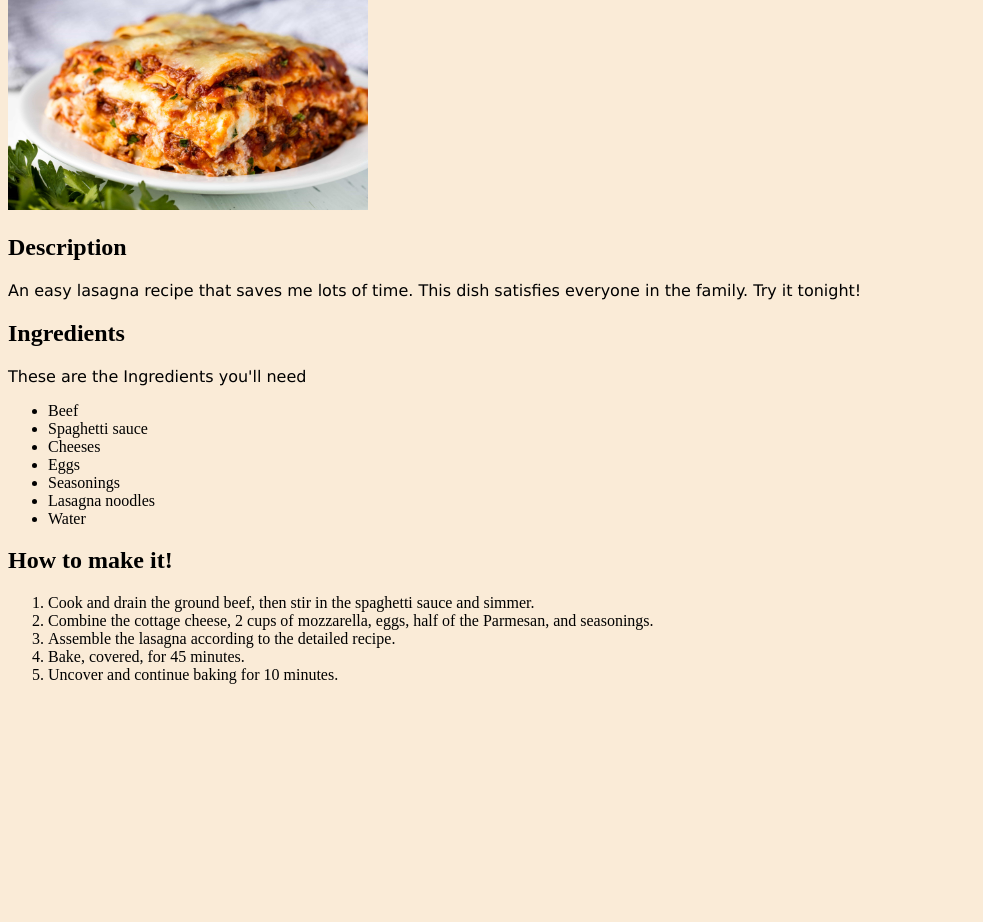
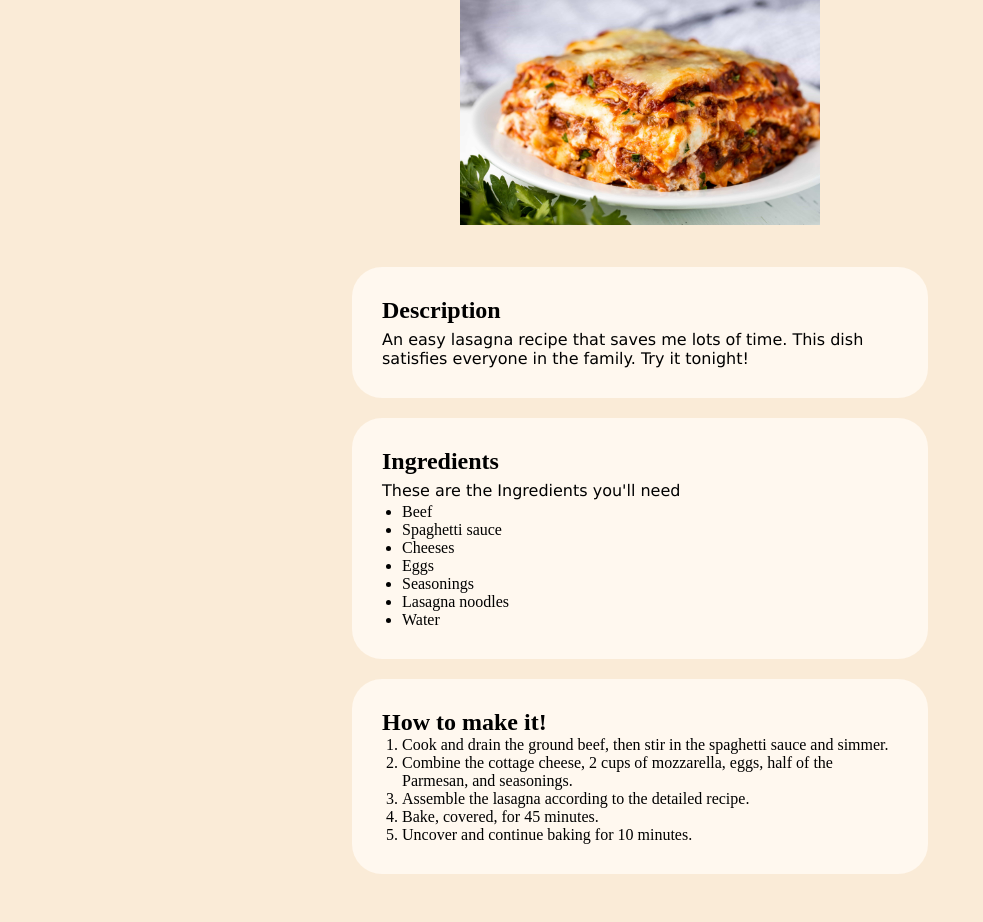
Before and after one commit to jsprTmbr/odin-recipes, a plain HTML site: page recipes/lasagna.html in a window 1280 px wide. Shown: the part 148-1070 px from the top of the page, without its empty margins (0-983 px from the left). Before the commit the page ends 848 px from the top, so only its background shows below. Drawn offline with Linux system fonts and the light colour scheme.

Commit message:
Add CSS to recipes, add div classes to htmls
Add div's and classes to the recipes html files,
on the style.css add every recipes style

```diff
--- a/recipes/lasagna.html
+++ b/recipes/lasagna.html
@@ -8,10 +8,15 @@
 </head>
 <body>
     <a href="../index.html">Recipes Page</a>
+    <div class="title">
         <h1>Lasagna</h1>
         <img src="../images/lasagna.jpg" alt="Picture of a plate of Lasagna" width="300">
+    </div>
+    <div class="description">
         <h2>Description</h2>
         <p>An easy lasagna recipe that saves me lots of time. This dish satisfies everyone in the family. Try it tonight!</p>
+    </div>
+    <div class="ingredients">
         <h2>Ingredients</h2>
         <p>These are the Ingredients you'll need</p>
         <ul>
@@ -23,6 +28,8 @@
             <li>Lasagna noodles</li>
             <li>Water</li>
         </ul>
+    </div>
+    <div class="howto">
         <h2>How to make it!</h2>
         <ol>
             <li>Cook and drain the ground beef, then stir in the spaghetti sauce and simmer. </li>
@@ -31,6 +38,8 @@
             <li>Bake, covered, for 45 minutes.</li>
             <li>Uncover and continue baking for 10 minutes.</li>
         </ol>
+    </div>
+
 
 </body>
 </html>
--- a/style.css
+++ b/style.css
@@ -1,5 +1,14 @@
+* {
+    margin: 0;
+    padding: 0;
+}
+
 body {
     background-color: antiquewhite;
+    box-sizing: border-box;
+    width: 600px;
+    margin: 16px auto;
+    padding: 12px;
 }
 h1,
 h2 {
@@ -16,3 +25,42 @@ img {
     width: 360px;
     height: auto;
 }
+
+.title {
+    margin: 28px auto;
+    text-align: center;
+    padding: 10px;
+}
+
+.description {
+    background-color: rgb(255, 248, 239);
+    padding: 30px;
+    border-radius: 30px;
+}
+.description h2 {
+    padding-bottom: 6px;
+}
+.ingredients {
+    margin: 20px auto;
+    background-color: rgb(255, 248, 239);
+    padding: 30px;
+    border-radius: 30px;
+}
+.ingredients h2 {
+    padding-bottom: 6px;
+}
+.ingredients p {
+    margin-bottom: 3px;
+}
+.ingredients ul {
+    padding-left: 20px;
+}
+.howto {
+    margin:20px auto;
+    background-color: rgb(255, 248, 239);
+    padding: 30px;
+    border-radius: 30px;
+}
+.howto ol {
+    padding-left: 20px;
+}
```
Also changed, not shown: recipes/beef-wellington.html (+8 -0 lines), recipes/mac-cheese.html (+9 -0 lines). Lines whose indentation alone changed are shown as unchanged.
